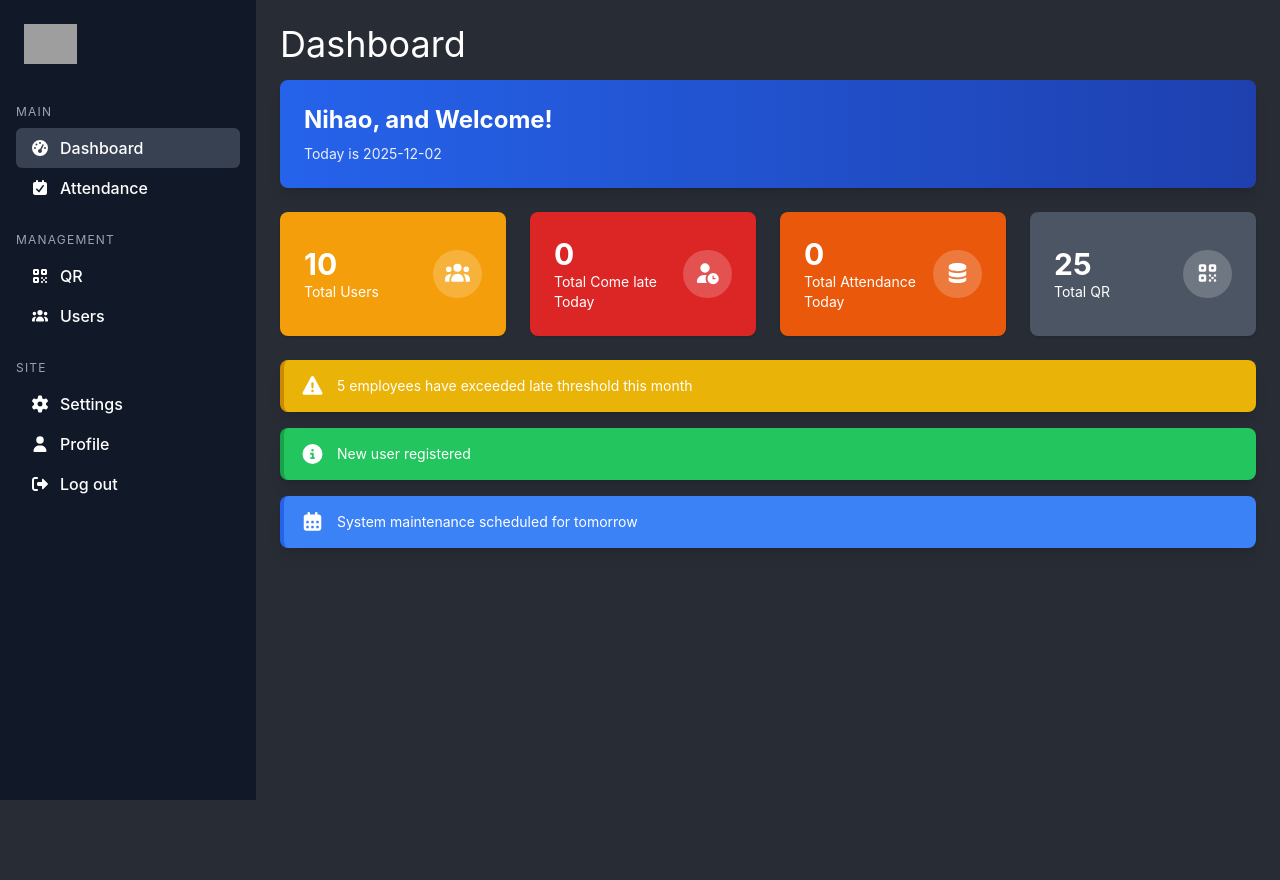
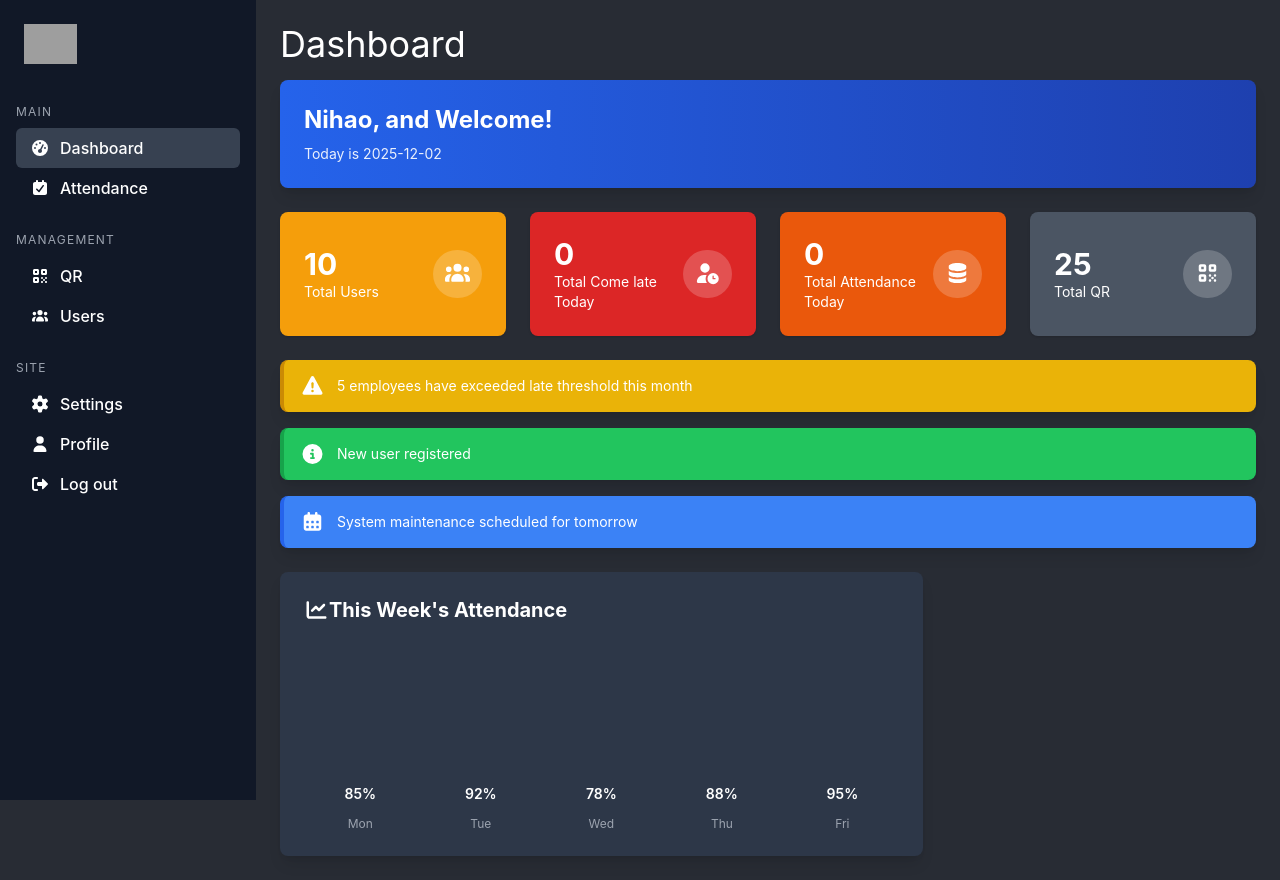
Before and after one commit to Minwook07/qr-attendance-system-usr, a React (Create React App) app: page / in a window 1280 px wide. Before the commit the page ends 800 px from the top, so only its background shows below. Built offline with nearby package versions, Linux system fonts and the light colour scheme; grey boxes are pictures that could not be loaded.

Commit message:
add dashboard chart

```diff
--- a/src/features/attendance/utils/attendance-data.js
+++ b/src/features/attendance/utils/attendance-data.js
@@ -36,7 +36,7 @@ export const dummyData = [
         name: "Kim Jennie",
         code: "EMP003",
         position: "Frontend Dev",
-        date: "2025-11-25",
+        date: "2025-11-26",
         inTime: "08:05",
         outTime: "17:10",
         workHour: "9.05h",
@@ -52,7 +52,7 @@ export const dummyData = [
         name: "Hwang Ye-ji",
         code: "EMP004",
         position: "UI/UX Designer",
-        date: "2025-11-25",
+        date: "2025-11-26",
         inTime: "08:10",
         outTime: "17:00",
         workHour: "8.83h",
@@ -68,7 +68,7 @@ export const dummyData = [
         name: "Choi Ji-su (Lia)",
         code: "EMP005",
         position: "Project Manager",
-        date: "2025-11-25",
+        date: "2025-11-26",
         inTime: "07:55",
         outTime: "17:00",
         workHour: "9.08h",
@@ -116,7 +116,7 @@ export const dummyData = [
         name: "Shin Yu-na",
         code: "00X44M",
         position: "Support Engineer",
-        date: "2025-11-25",
+        date: "2025-11-26",
         inTime: "08:12",
         outTime: "17:05",
         workHour: "8.88h",
--- a/src/pages/dashboard/Dashboard.jsx
+++ b/src/pages/dashboard/Dashboard.jsx
@@ -4,6 +4,7 @@ import { dummyData } from "../../features/attendance/utils/attendance-data";
 import { formatDate } from "../../utils/date";
 import { AlertsPanel } from "../../components/alerts-panel";
 import { alerts } from "../../utils/alert";
+import { QuickChart } from "./QuickChart";
 
 
 export function Dashboard() {
@@ -26,6 +27,7 @@ export function Dashboard() {
     return (
         <>
             <h2 className="text-4xl mb-4">Dashboard</h2>
+            <div className="space-y-6">
                 <div className="mb-6 bg-gradient-to-r from-blue-600 to-blue-800 text-white rounded-lg w-full py-6 px-6 shadow-lg">
                     <h3 className="text-2xl font-bold">Nihao, and Welcome!</h3>
                     <p className="text-sm mt-2 opacity-90">Today is {today}</p>
@@ -53,6 +55,13 @@ export function Dashboard() {
                         />
                     ))}
                 </div>
+
+                <div className="grid grid-cols-1 lg:grid-cols-3 gap-6 mb-6">
+                    <div className="lg:col-span-2">
+                        <QuickChart />
+                    </div>
+                </div>
+            </div>
         </>
     )
 }
--- /dev/null
+++ b/src/pages/dashboard/QuickChart.jsx
@@ -0,0 +1,40 @@
+import { faChartLine } from "@fortawesome/free-solid-svg-icons";
+import { FontAwesomeIcon } from "@fortawesome/react-fontawesome";
+import { dummyData } from "../../features/attendance/utils/attendance-data";
+
+export function QuickChart() {
+    const weekData = [
+        { day: 'Mon', attendance: 85 },
+        { day: 'Tue', attendance: 92 },
+        { day: 'Wed', attendance: 78 },
+        { day: 'Thu', attendance: 88 },
+        { day: 'Fri', attendance: 95 },
+    ];
+
+
+    return (
+        <div className="bg-[#2d3748] rounded-lg shadow-lg p-6 text-white">
+            <h3 className="text-xl font-bold mb-4 flex items-center">
+                <FontAwesomeIcon icon={faChartLine} />
+                This Week's Attendance
+            </h3>
+            <div className="flex items-end justify-between h-48 space-x-2">
+                {weekData.map((data, index) => (
+                    <div className="flex-1 flex flex-col items-center">
+                        <div className="w-full bg-[#1a202c] rounded-t relative" style={{ height: '100%' }}>
+                            <div
+                                className="bg-gradient-to-t from-blue-500 to-blue-400 rounded-t absolute bottom-0 w-full transition-all duration-500 hover:from-blue-400 hover:to-blue-300"
+                                style={{ height: `${(data.attendance) * 100}%` }}
+                            >
+                                <span className="absolute -top-6 left-1/2 transform -translate-x-1/2 text-sm font-semibold">
+                                    {data.attendance}%
+                                </span>
+                            </div>
+                        </div>
+                        <span className="text-xs mt-2 text-gray-400">{data.day}</span>
+                    </div>
+                ))}
+            </div>
+        </div>
+    )
+}
```
Lines whose indentation alone changed are shown as unchanged.
